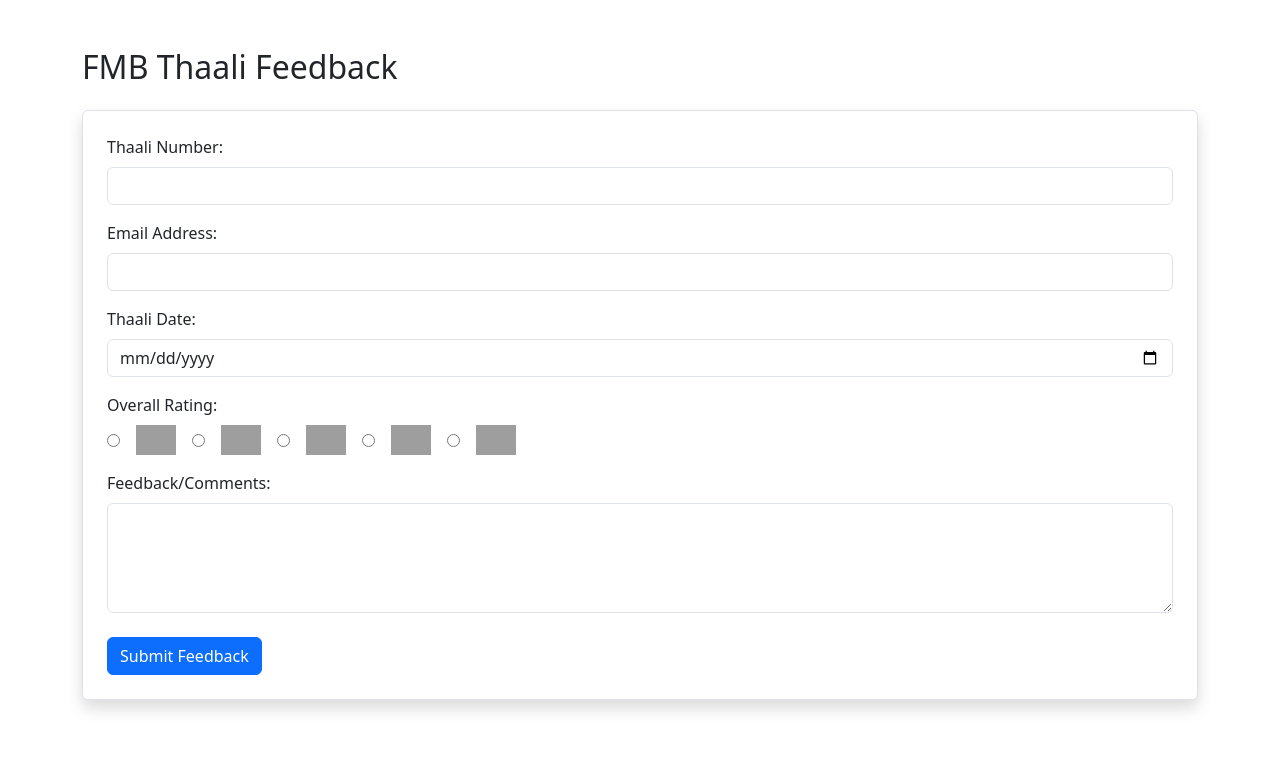
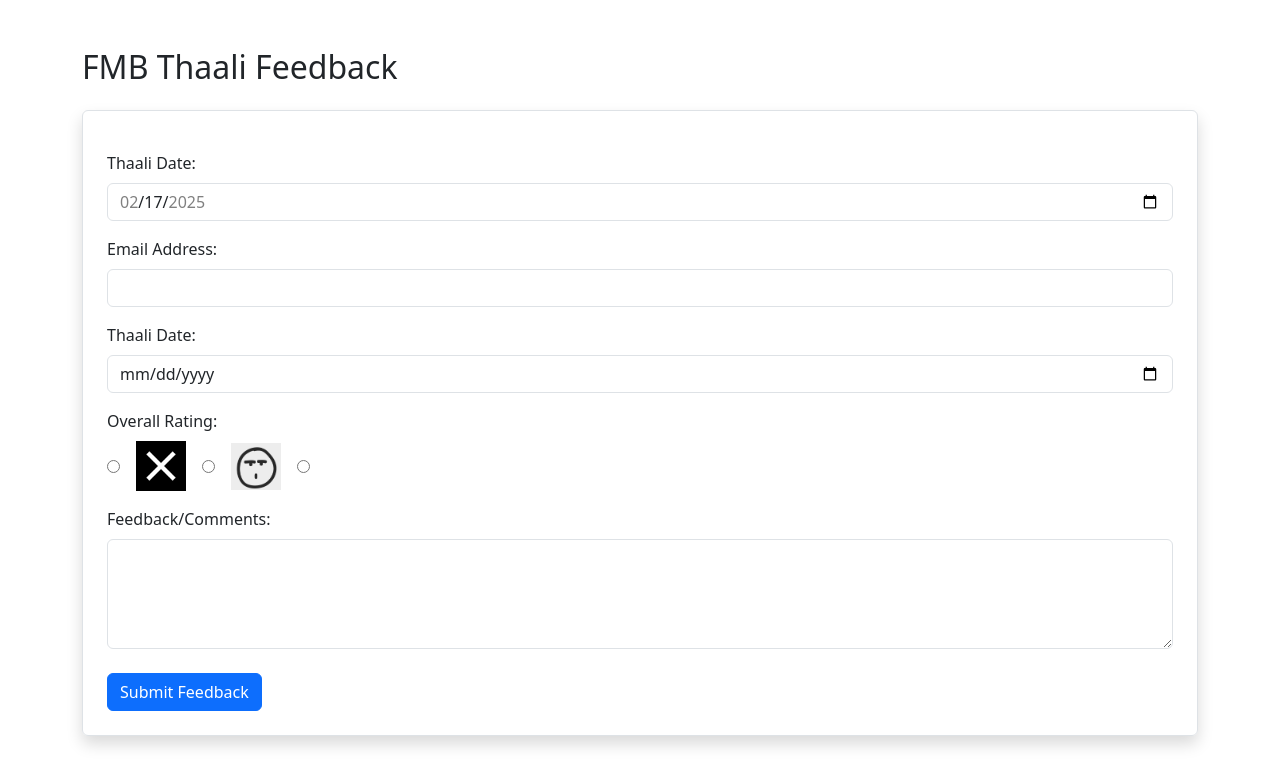
Before and after one commit to ynv786/fmb_feedback_app, a Flask app: page / in a window 1280 px wide. Shown: the top 776 px of the page. Run offline with Flask 3, Linux system fonts and the light colour scheme; grey boxes are pictures that could not be loaded.

Commit message:
Modified app.py, models.py, form.html, created admin user, added images

```diff
--- a/templates/form.html
+++ b/templates/form.html
@@ -8,8 +8,23 @@
     <h2 class="mb-4">FMB Thaali Feedback</h2>
     <form method="POST" class="border p-4 rounded shadow">
 
-        <label class="form-label">Thaali Number:</label>
-        <input type="number" name="thaali_number" class="form-control" required>
+        <label class="form-label mt-3">Thaali Date:</label>
+        <input type="date" name="date_of_feedback" id="date_of_feedback" class="form-control" required>
+        <script>
+            document.addEventListener("DOMContentLoaded", function () {
+                let today = new Date();
+                let yesterday = new Date();
+                yesterday.setDate(today.getDate() - 1);
+
+                let todayStr = today.toISOString().split("T")[0];
+                let yesterdayStr = yesterday.toISOString().split("T")[0];
+
+                let dateInput = document.getElementById("date_of_feedback");
+                dateInput.setAttribute("max", todayStr);
+                dateInput.setAttribute("min", yesterdayStr);
+                dateInput.value = todayStr;
+            });
+        </script>
 
         <label class="form-label mt-3">Email Address:</label>
         <input type="email" name="email" class="form-control" required>
@@ -19,11 +34,9 @@
 
         <label class="form-label mt-3">Overall Rating:</label>
         <div class="d-flex align-items-center gap-3">
-            <input type="radio" name="rating" value="1" required> <img src="poor.png" alt="1-Poor" width="40">
-            <input type="radio" name="rating" value="2"> <img src="fair.png" alt="2-Fair" width="40">
-            <input type="radio" name="rating" value="3"> <img src="good.png" alt="3-Good" width="40">
-            <input type="radio" name="rating" value="4"> <img src="very_good.png" alt="4-Very Good" width="40">
-            <input type="radio" name="rating" value="5"> <img src="excellent.png" alt="5-Excellent" width="40">
+            <input type="radio" name="rating" value="1" required> <img src="/static/images/hate.png" alt="1-Hate" width="50">
+            <input type="radio" name="rating" value="2"> <img src="/static/images/neutral.png" alt="2-Neutral" width="50">
+            <input type="radio" name="rating" value="3"> <img src="/static/images/love.png" alt="3-Love" width="50">
         </div>
 
         <label class="form-label mt-3">Feedback/Comments:</label>
```
Also changed, not shown: Create_admin.py (added, +12 -0 lines), check_admin.py (added, +8 -0 lines), instance/database.db, static/images/hate.png (added), static/images/love.png (added), static/images/neutral.png (added).
